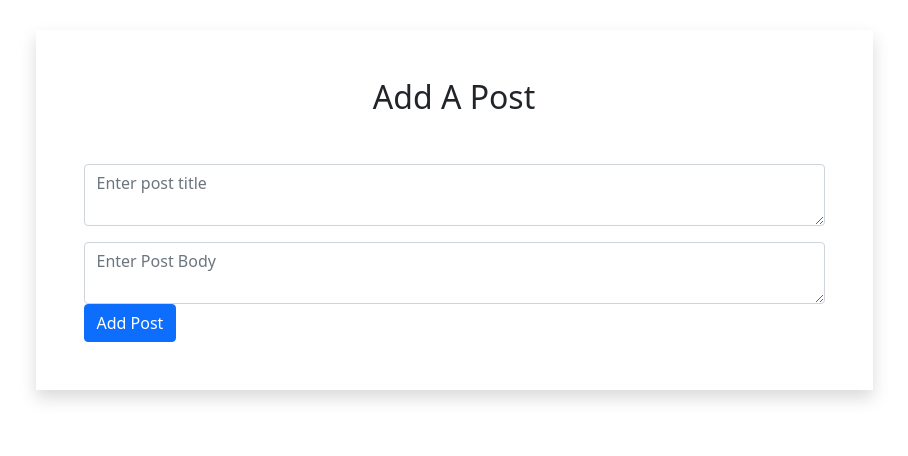
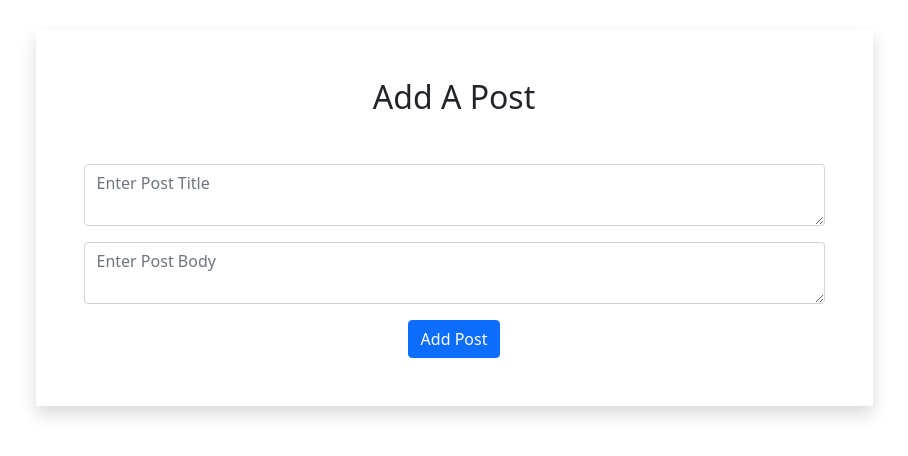
Before and after one commit to Akansha0211/CRUD_API, a React (Create React App) app: page /add/post in a window 1280 px wide. Shown: the top 456 px of the page, without its empty margins (186-1094 px from the left). Built offline with nearby package versions, Linux system fonts and the light colour scheme.

Commit message:
Create a post(blog) and post(axios.post) it using axios

```diff
--- a/src/addPost.jsx
+++ b/src/addPost.jsx
@@ -1,27 +1,59 @@
+import axios from 'axios';
 import React, { Component } from 'react';
+// import {useHistory} from 'react-router-dom';
 
-class AddUser extends Component {
-    state = {  }
+class AddPost extends Component {
+    state={
+        post:{title:'', body:''}
+    };
+
+    handleChange = ({currentTarget:textarea}) =>{
+        const post = {...this.state.post};
+        post[textarea.name] = textarea.value;
+        this.setState({post});
+    };
+
+
+    handleSubmit = async e =>{
+        e.preventDefault();
+        console.log("Submitted");
+        console.log(this.state.post);
+
+        //call the api
+
+        await axios.post('http://localhost:3000',this.state.post)
+            .then(response=>{
+                console.log(response)
+            })
+            .catch(error=>{
+                console.log(error)
+            });
+
+
+        // //redirect
+        // this.props.history.push('/');
+    }
     render() {
+        const {post} = this.state;
         return (
             <div className="container">
                 <div className="w-75 mx-auto shadow p-5">
                     <h2 className="text-center mb-5">Add A Post</h2>
-                    <form>
-                        <div className="form-group mb-3">
-                            <textarea type="text" className="form-control" placeholder="Enter post title" name="title"></textarea>
-
+                    <form onSubmit={this.handleSubmit}>
+                        <div className="from-group mb-3">
+                            <textarea type="text" className="form-control" placeholder="Enter Post Title" name="title" value={post.title} onChange={this.handleChange} required></textarea>
                         </div>
-                        <div className="form-group">
-                            <textarea type="text" className="form-control" placeholder="Enter Post Body" name="body"></textarea>
+                        <div className="from-group mb-3">
+                            <textarea type="text" className="form-control" placeholder="Enter Post Body" name="body" value={post.body} onChange={this.handleChange} required></textarea>
                         </div>
-                        <button className="btn btn-primary btn-block">Add Post</button>
+                        <center>
+                            <button className="btn btn-primary btn-block">Add Post</button>
+                        </center>
                     </form>
                 </div>
-
             </div>
          );
     }
 }
 
-export default AddUser;
+export default AddPost;
--- a/src/posts.jsx
+++ b/src/posts.jsx
@@ -31,14 +31,9 @@ class Posts extends Component {
                     </div>
                 </Link>
                 {this.state.posts.map((post)=>{
-                    const{userId, id, title, body} = post
+                    const{ title, body} = post
                     return(
                         <div className="post card">
-
-                            <div className="ids">
-                                <p className="userId badge alert-info">{post.userId}</p>
-                                <p className="id badge alert-warning">{post.id}</p>
-                            </div>
                             <p className="title">{post.title}</p>
                             <p className="body">{post.body}</p>
                             <div className="icon">
```
